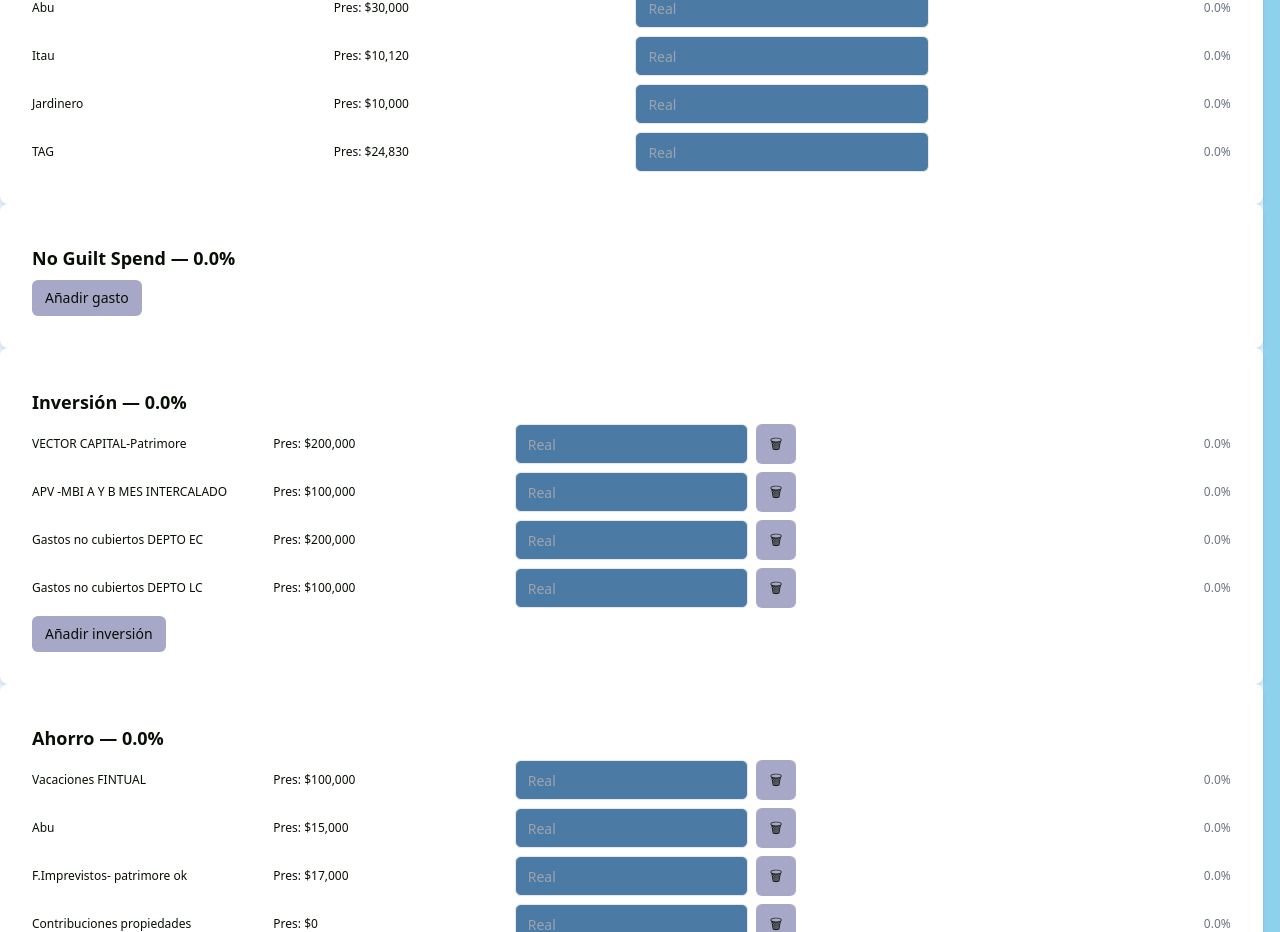
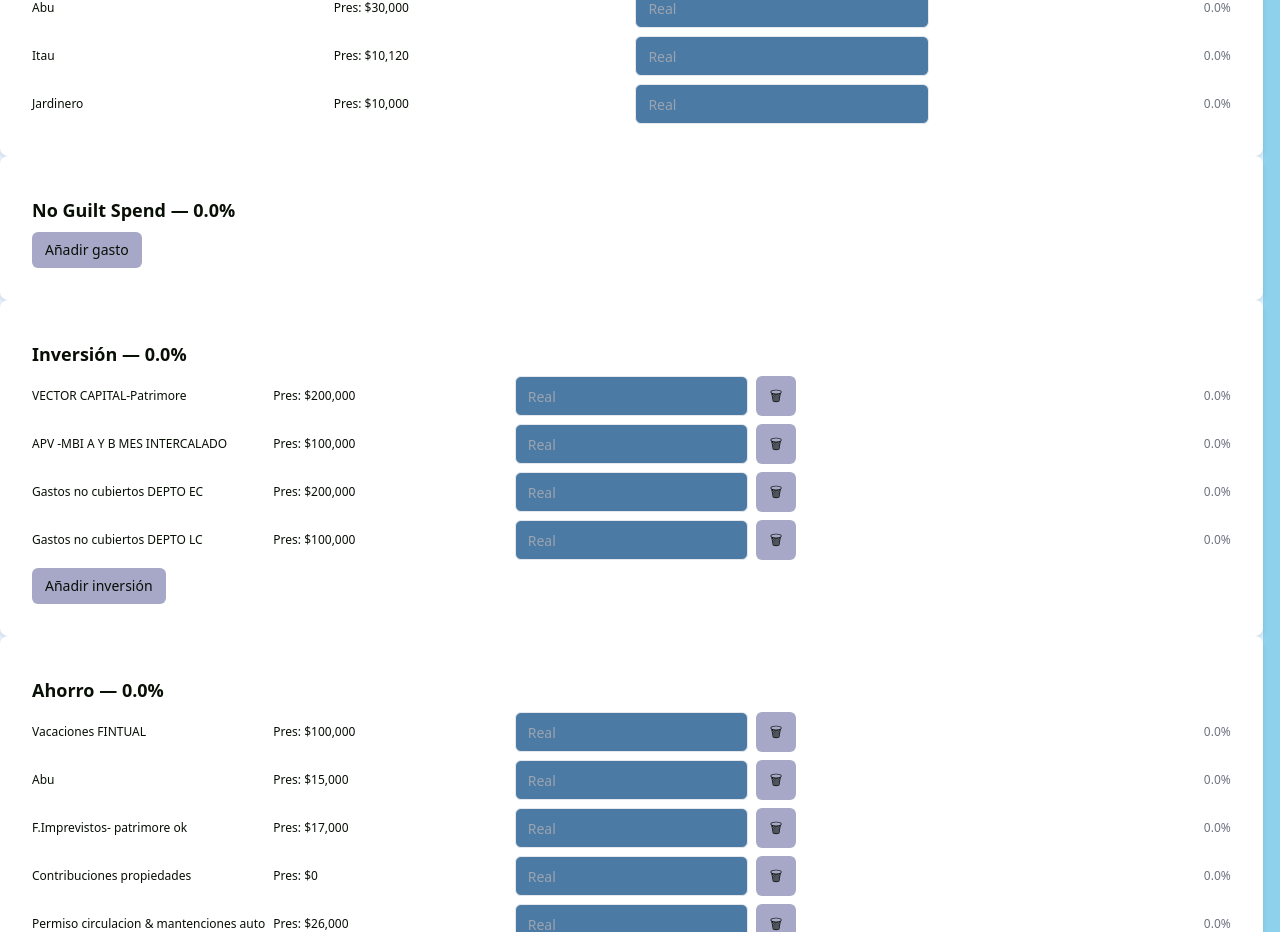
Before and after one commit to Rudolph04-pixel/Rufina009, a React (Vite) app: page / in a window 1280 px wide. Shown: the part 1100-2032 px from the top of the page. Built offline with nearby package versions, Linux system fonts and the light colour scheme.

Commit message:
Actualiza complementos2

```diff
--- a/src/FinanzasPersonales.jsx
+++ b/src/FinanzasPersonales.jsx
@@ -77,7 +77,6 @@ export default function FinanzasPersonales() {
     Abu: { presupuesto: 30000, real: "" },
     Itau: { presupuesto: 10120, real: "" },
     Jardinero: { presupuesto: 10000, real: "" },
-    TAG: { presupuesto: 24830, real: "" }
   });
 
   const [noGuiltSpend, setNoGuiltSpend] = useState({});
```
